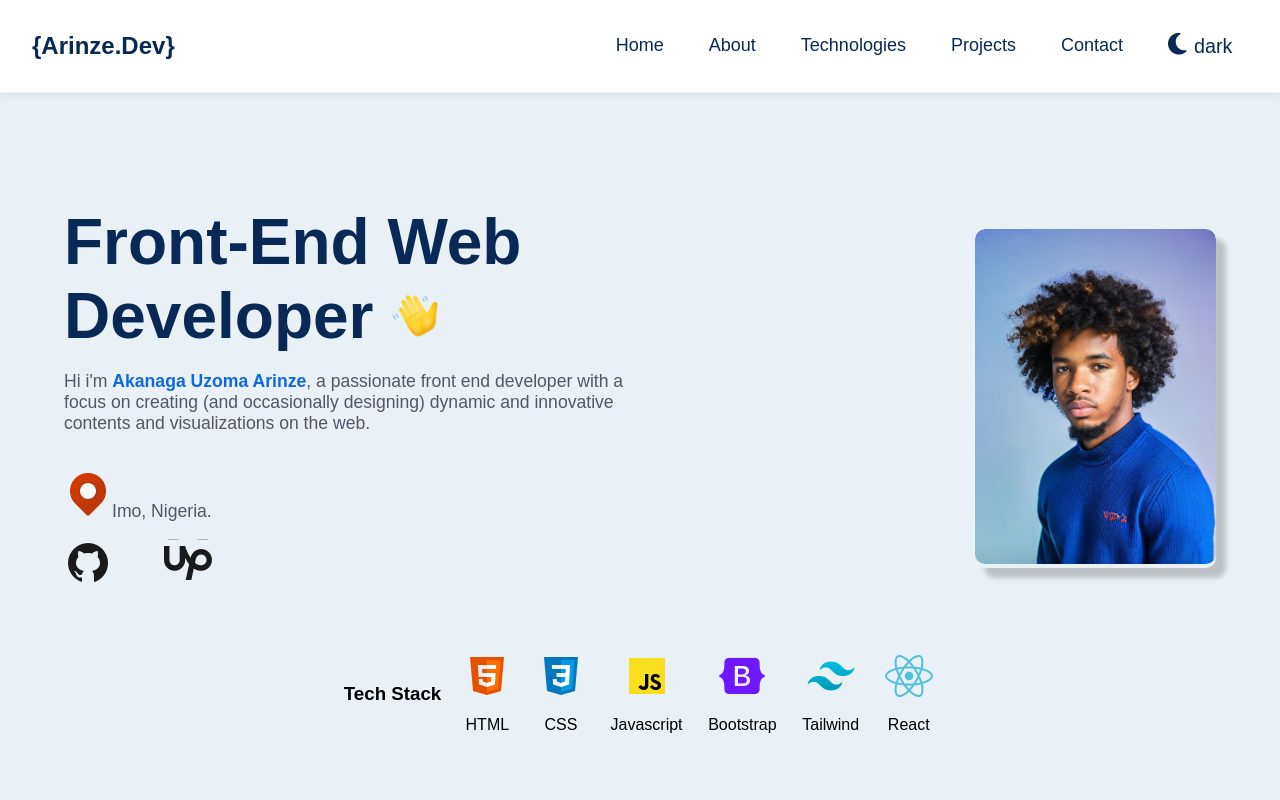
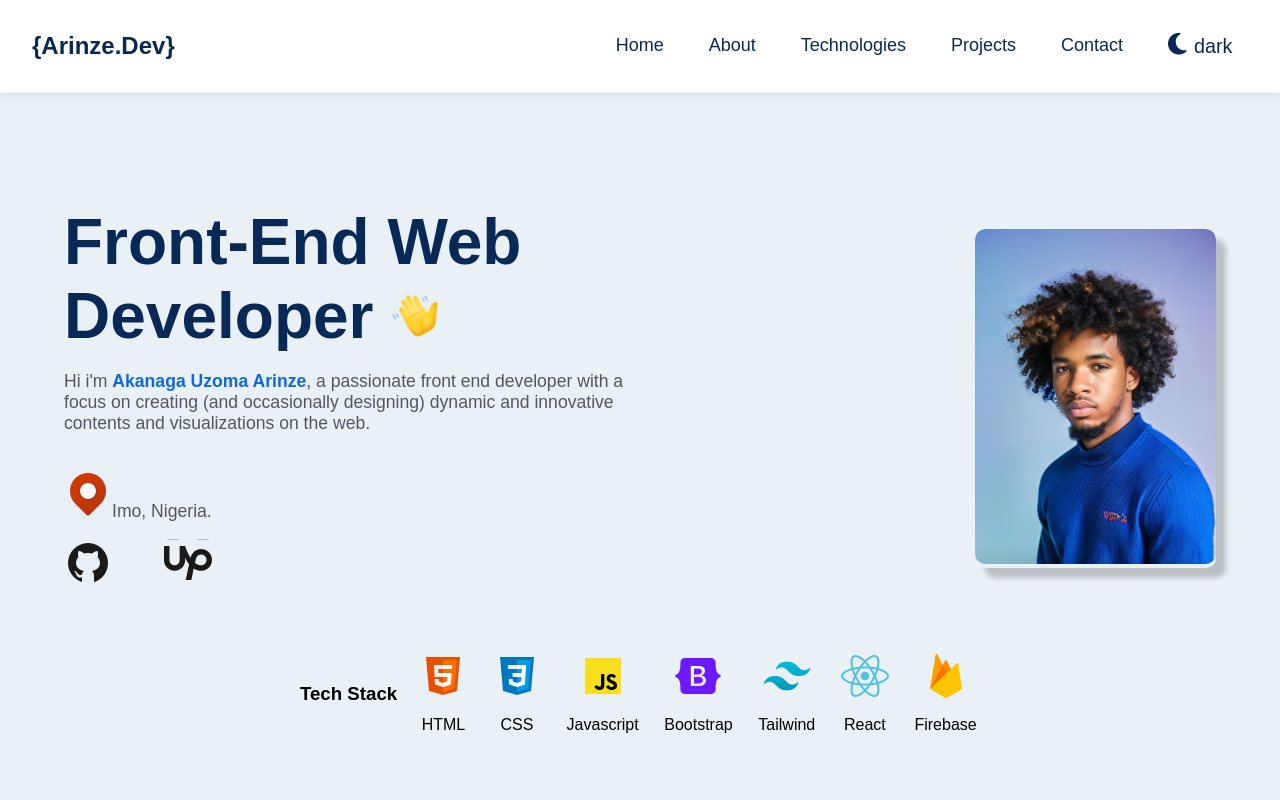
Before and after one commit to Arinze999/myPortfolio, a plain HTML site: page index.html in a window 1280 px wide. Shown: the top 800 px of the page. Drawn offline with Linux system fonts and the light colour scheme; a web font is replaced by a local one.

Commit message:
new file:   assets/images/icons8-firebase-48.png 	modified:   index.html

```diff
--- a/index.html
+++ b/index.html
@@ -82,6 +82,7 @@
               <li><img class="icons" src="assets\images\icons8-bootstrap-48.png" alt="bootstrap.img"></i><span>Bootstrap</span></li>
               <li><img class="icons" src="assets\images\icons8-tailwind-css-48.png" alt="tailwind.img"><span>Tailwind</span></li>
               <li><img class="icons" src="assets\images\icons8-react-a-javascript-library-for-building-user-interfaces-48.png" alt="react.img"><span>React</span></li>
+              <li><img class="icons" src="assets\images\icons8-firebase-48.png" alt="firebase.img"><span>Firebase</span></li>
             </ul>
           </div>
         </section>
```
Also changed, not shown: assets/images/icons8-firebase-48.png (added).
